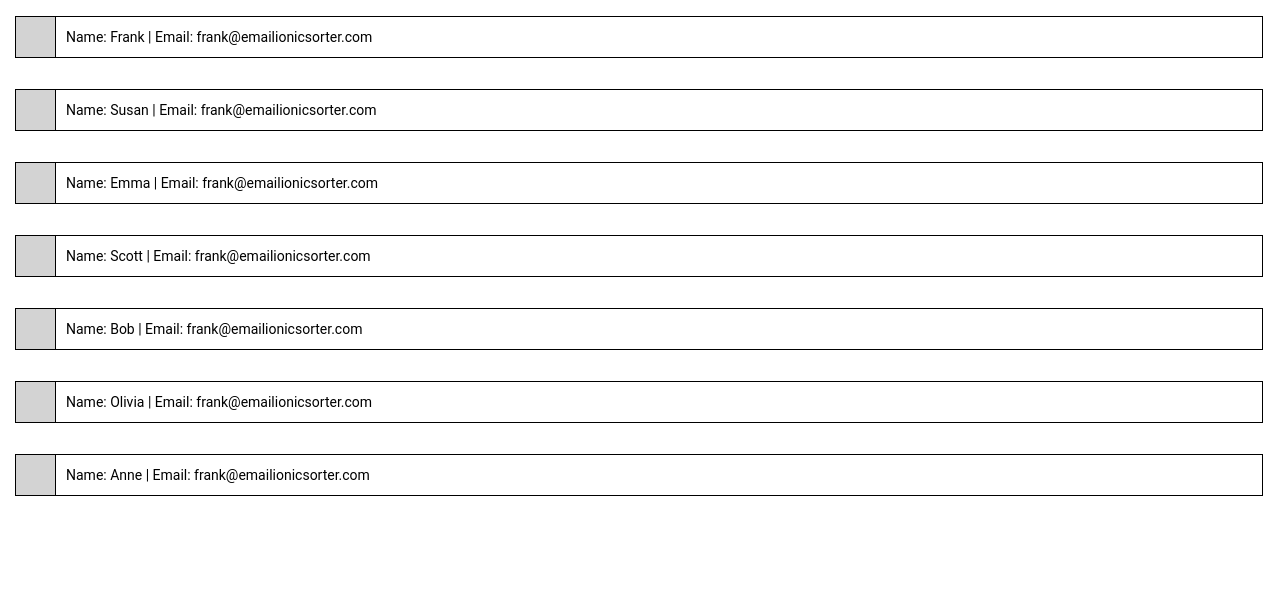
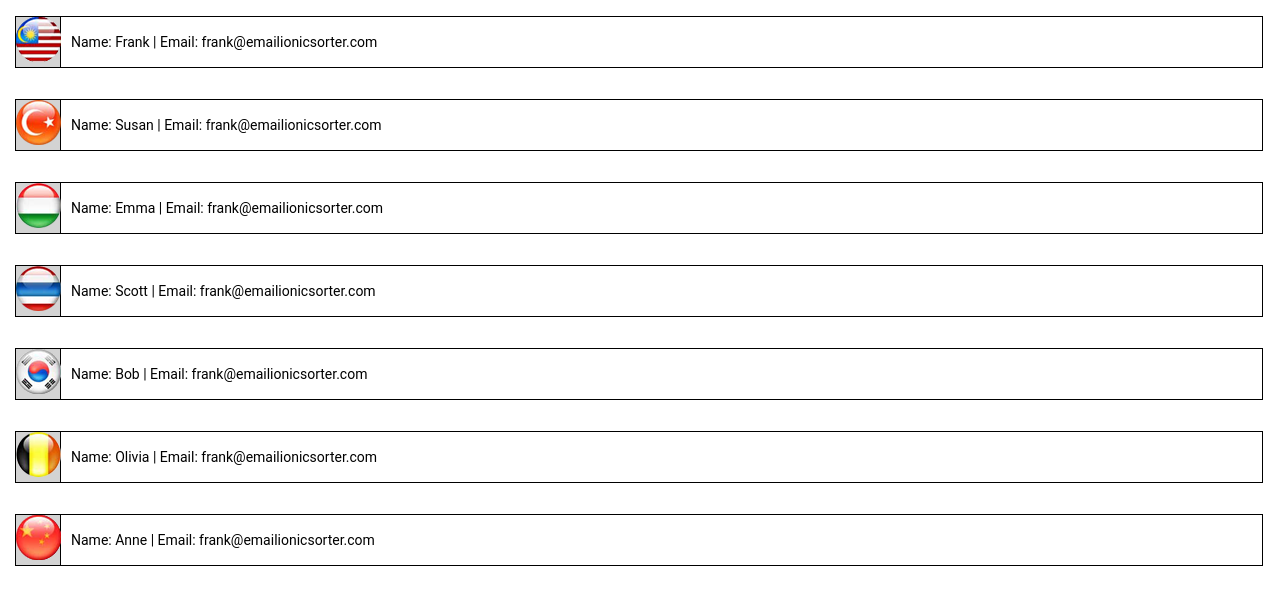
Before and after one commit to Vinci-da-Gama/LongPressDrag, a website: page index.html in a window 1280 px wide. Drawn offline with Linux system fonts and the light colour scheme.

Commit message:
Upload Images

```diff
--- a/_app/controllers.js
+++ b/_app/controllers.js
@@ -9,13 +9,13 @@
 
 	m.controller('reorderController', ['$scope', '$http', function($scope, $http){
 		$scope.contacts = [
-			{ name: 'Frank', img: 'frank.jpg', phone: '0101 123456', mobile: '0770 123456', email: 'frank@emailionicsorter.com' },
-			{ name: 'Susan', img: 'susan.jpg', phone: '0101 123456', mobile: '0770 123456', email: 'frank@emailionicsorter.com' },
-			{ name: 'Emma', img: 'emma.jpg', phone: '0101 123456', mobile: '0770 123456', email: 'frank@emailionicsorter.com' },
-			{ name: 'Scott', img: 'scott.jpg', phone: '0101 123456', mobile: '0770 123456', email: 'frank@emailionicsorter.com' },
-			{ name: 'Bob', img: 'bob.jpg', phone: '0101 123456', mobile: '0770 123456', email: 'frank@emailionicsorter.com' },
-			{ name: 'Olivia', img: 'olivia.jpg', phone: '0101 123456', mobile: '0770 123456', email: 'frank@emailionicsorter.com' },
-			{ name: 'Anne', img: 'anne.jpg', phone: '0101 123456', mobile: '0770 123456', email: 'frank@emailionicsorter.com' }
+			{ name: 'Frank', imgConn: './_img/flag1.png', phone: '0101 123456', mobile: '0770 123456', email: 'frank@emailionicsorter.com' },
+			{ name: 'Susan', imgConn: './_img/flag2.png', phone: '0101 123456', mobile: '0770 123456', email: 'frank@emailionicsorter.com' },
+			{ name: 'Emma', imgConn: './_img/flag3.png', phone: '0101 123456', mobile: '0770 123456', email: 'frank@emailionicsorter.com' },
+			{ name: 'Scott', imgConn: './_img/flag4.png', phone: '0101 123456', mobile: '0770 123456', email: 'frank@emailionicsorter.com' },
+			{ name: 'Bob', imgConn: './_img/flag5.png', phone: '0101 123456', mobile: '0770 123456', email: 'frank@emailionicsorter.com' },
+			{ name: 'Olivia', imgConn: './_img/flag6.png', phone: '0101 123456', mobile: '0770 123456', email: 'frank@emailionicsorter.com' },
+			{ name: 'Anne', imgConn: './_img/flag7.png', phone: '0101 123456', mobile: '0770 123456', email: 'frank@emailionicsorter.com' }
 		];
 		$scope.onReorder = function (fromIndex, toIndex) {
 			var moved = $scope.contacts.splice(fromIndex, 1);
--- a/_css/reo.less
+++ b/_css/reo.less
@@ -8,13 +8,13 @@ body.basicbody
 .contact > table {
 	width: 100%;
 	table-layout: fixed;
-	height: : 40px;
+	height: 40px;
 	border-collapse: collapse;
 	background-color: white;
 	td {
 		border: 1px solid black;
 		&.image {
-			width: 40px;
+			width: 45px;
 			background-color: lightgrey;
 		}
 		&.details {
--- a/index.html
+++ b/index.html
@@ -20,7 +20,7 @@
 		<ion-item class="contact" ng-repeat="contact in contacts">
 			<table>
 				<tr>
-					<td class="image"></td>
+					<td class="image"><img ng-src="{{contact.imgConn}}" alt="missing flag"></td>
 					<td class="details">
 						Name: {{contact.name}} | Email: {{contact.email}}
 					</td>
```
Also changed, not shown: _css/reo.css, _img/flag1.png (added), _img/flag2.png (added), _img/flag3.png (added), _img/flag4.png (added), _img/flag5.png (added), _img/flag6.png (added), _img/flag7.png (added), _img/smpFlags.jpg (added).
